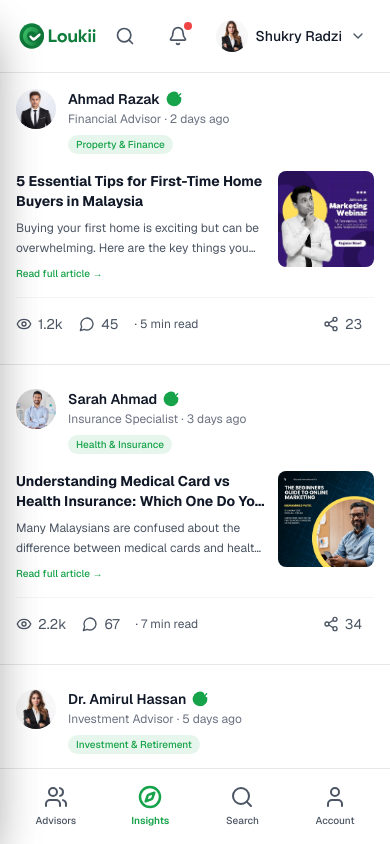
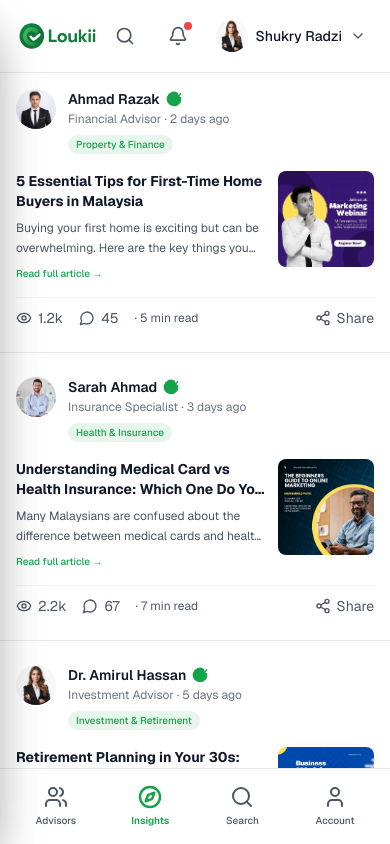
Before and after one commit to cloudswired-technologies/loukii-social, a Next.js app: page /insights in a window 390 px wide. Built offline with nearby package versions, Linux system fonts and the light colour scheme.

Commit message:
refactor: standardize spacing and styling for share buttons
- Simplified article card share button styling and changed label from share count to "Share"
- Unified gap spacing to 1.5 across view and share button elements
- Added responsive text sizing to loop card share button for consistency

```diff
--- a/components/article-card.tsx
+++ b/components/article-card.tsx
@@ -153,9 +153,9 @@ export function ArticleCard({
         </div>
 
         {/* Right: Actions */}
-        <button className="flex items-center gap-1.5 px-3 py-1.5 text-sm text-gray-600 dark:text-gray-400 hover:text-[#16A34A] hover:bg-gray-50 dark:hover:bg-gray-900 rounded-lg transition-all">
+        <button className="flex items-center gap-1.5 text-sm text-gray-600 dark:text-gray-400 hover:text-[#16A34A] transition-colors">
           <Share2 className="w-4 h-4" />
-          <span>{stats.shares}</span>
+          <span>Share</span>
         </button>
       </div>
 
--- a/components/loop-card.tsx
+++ b/components/loop-card.tsx
@@ -253,7 +253,7 @@ export function LoopCard({ author, content, images, stats, timestamp, latestComm
       {/* Stats & Actions */}
       <div className="flex items-center justify-between mb-3 border-b border-gray-100 dark:border-gray-800">
         <div className="flex items-center gap-4 md:gap-6 text-xs md:text-sm text-gray-600 dark:text-gray-400 mb-2.5">
-          <div className="flex items-center gap-2">
+          <div className="flex items-center gap-1.5">
             <Eye className="w-4 h-4" />
             <span>{stats.views}</span>
           </div>
@@ -270,7 +270,7 @@ export function LoopCard({ author, content, images, stats, timestamp, latestComm
         </div>
         <button
           onClick={handleShare}
-          className="flex items-center gap-2 text-sm text-gray-600 dark:text-gray-400 hover:text-[#16A34A] transition-colors"
+          className="flex items-center gap-1.5 text-xs md:text-sm text-gray-600 dark:text-gray-400 hover:text-[#16A34A] transition-colors mb-2.5"
         >
           <Share2 className="w-4 h-4" />
           <span>Share</span>
```
